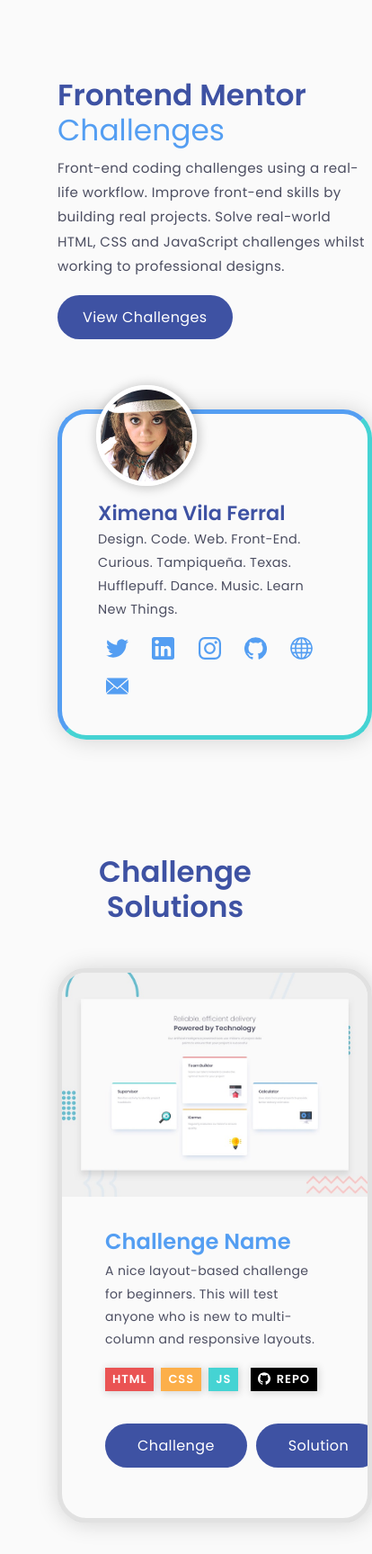
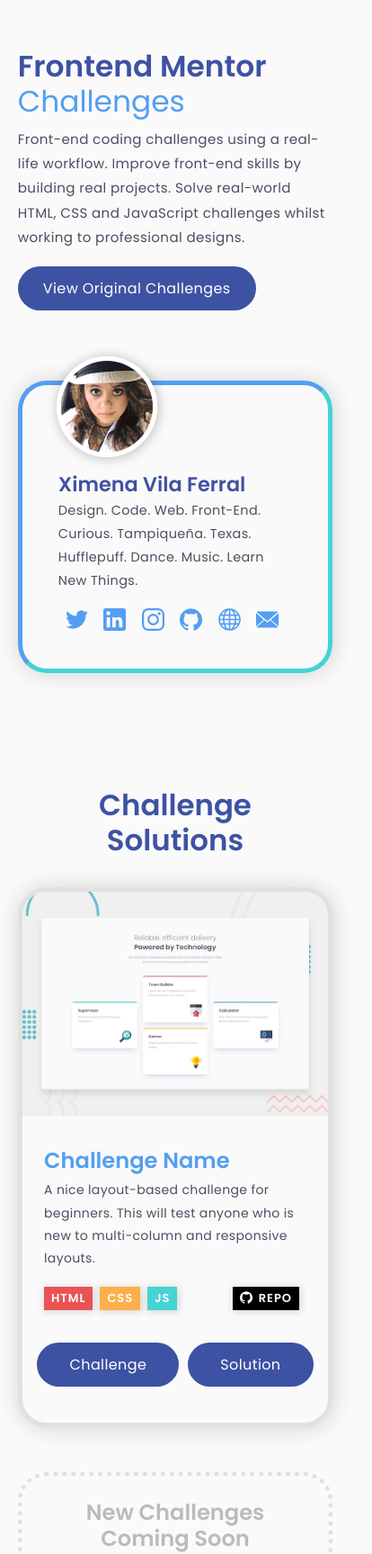
Before and after one commit to ximenavf92/frontend-mentor-challenges, a plain HTML site: page index.html in a window 390 px wide. Shown: the top 1727 px of the page at 90% size, 414 px wide, since content can reach past the window. Drawn offline with Linux system fonts and the light colour scheme.

Commit message:
setup netlify & minor responsive updates

```diff
--- a/index.html
+++ b/index.html
@@ -25,7 +25,7 @@
                 Front-end coding challenges using a real-life workflow. Improve front-end skills by building real
                 projects. Solve real-world HTML, CSS and JavaScript challenges whilst working to professional designs.
             </p>
-            <a href="https://www.frontendmentor.io/challenges" class="button" target="_blank" rel="nofollow">View Challenges</a>
+            <a href="https://www.frontendmentor.io/challenges" class="button" target="_blank" rel="nofollow">View Original Challenges</a>
         </div>
 
         <aside class="profile-card">
@@ -113,7 +113,7 @@
                                         <li class="card-tags--css">CSS</li>
                                         <li class="card-tags--js">JS</li>
                                     </ul>
-                                    <a href="https://github.com/ximenavf92/frontend-mentor-challenges/tree/master/four-card-feature/" class="challenge-card--repo" target="_blank" rel="noopener"><img src="assets/github-icon-white.svg" alt="" width="20"
+                                    <a href="https://github.com/ximenavf92/frontend-mentor-challenges/tree/master/1-four-card-feature/" class="challenge-card--repo" target="_blank" rel="noopener"><img src="assets/github-icon-white.svg" alt="" width="20"
                                             height="20">Repo</a>
                                 </div>
                                 <ul class="challenge-card--buttons">
--- a/main.css
+++ b/main.css
@@ -39,9 +39,10 @@ body {
 }
 
 header {
-    margin: 4rem 4rem 8rem;
+    margin: 2rem 4rem 8rem;
     display: grid;
     grid-gap: 50px 100px;
+    justify-content: center;
 }
 
 main {
@@ -63,11 +64,11 @@ ul li {
         justify-content: center;
         align-content: center;
         align-items: center;
-        margin: 5rem 8rem 8rem;
+        margin: 5rem 10rem 5rem;
     }
 
     main {
-        margin: 5rem 8rem 8rem;
+        margin: 5rem 10rem 8rem;
     }
 }
 
@@ -250,6 +251,12 @@ p {
     padding: 0 .5em 0 .25em;
 }
 
+@media (max-width: 600px) {
+    .social-icons li {
+        padding: 0 0 0 .2em;
+    }
+}
+
 .social-icons li:hover,
 .social-icons li a:focus {
     outline: none;
@@ -272,10 +279,11 @@ p {
 
 /* === Challenges === */
 .challenge-cards--grid {
-    margin: 3rem auto 5rem;
+    margin: 2rem auto 5rem;
     display: grid;
     grid-template-columns: repeat(auto-fit, minmax(350px, 1fr));
     grid-gap: 50px 30px;
+    justify-content: center;
 }
 
 /* Challenge Card */
@@ -287,6 +295,7 @@ p {
     box-shadow: 1px 1px 25px 1px rgba(0,0,0,.15);
     overflow: hidden;
     max-width: 500px;
+    justify-content: center;
 }
 
 .challenge-card--screenshot {
@@ -296,6 +305,12 @@ p {
 
 .challenge-card--info {
     padding: .25rem 3rem 3rem;
+}
+
+@media (max-width: 600px) {
+    .challenge-card--info {
+        padding: .25rem 1.5rem 2rem;
+    }
 }
 
 .challenge-card--description {
@@ -360,6 +375,13 @@ p {
     grid-template-columns: repeat(2, 1fr);
     grid-gap: 10px;
     justify-items: center;
+    justify-content: center;
+}
+
+@media (max-width: 600px) {
+    .challenge-card--buttons .button {
+        width: 80%;
+    }
 }
 
 .challenge-card--buttons .button {
@@ -375,6 +397,7 @@ p {
     box-shadow: none;
     display: grid;
     grid-template-rows: 1fr;
+    justify-content: center;
 }
 
 .challenge-card .challenge-card--future {
```
Also changed, not shown: 2 other files.
